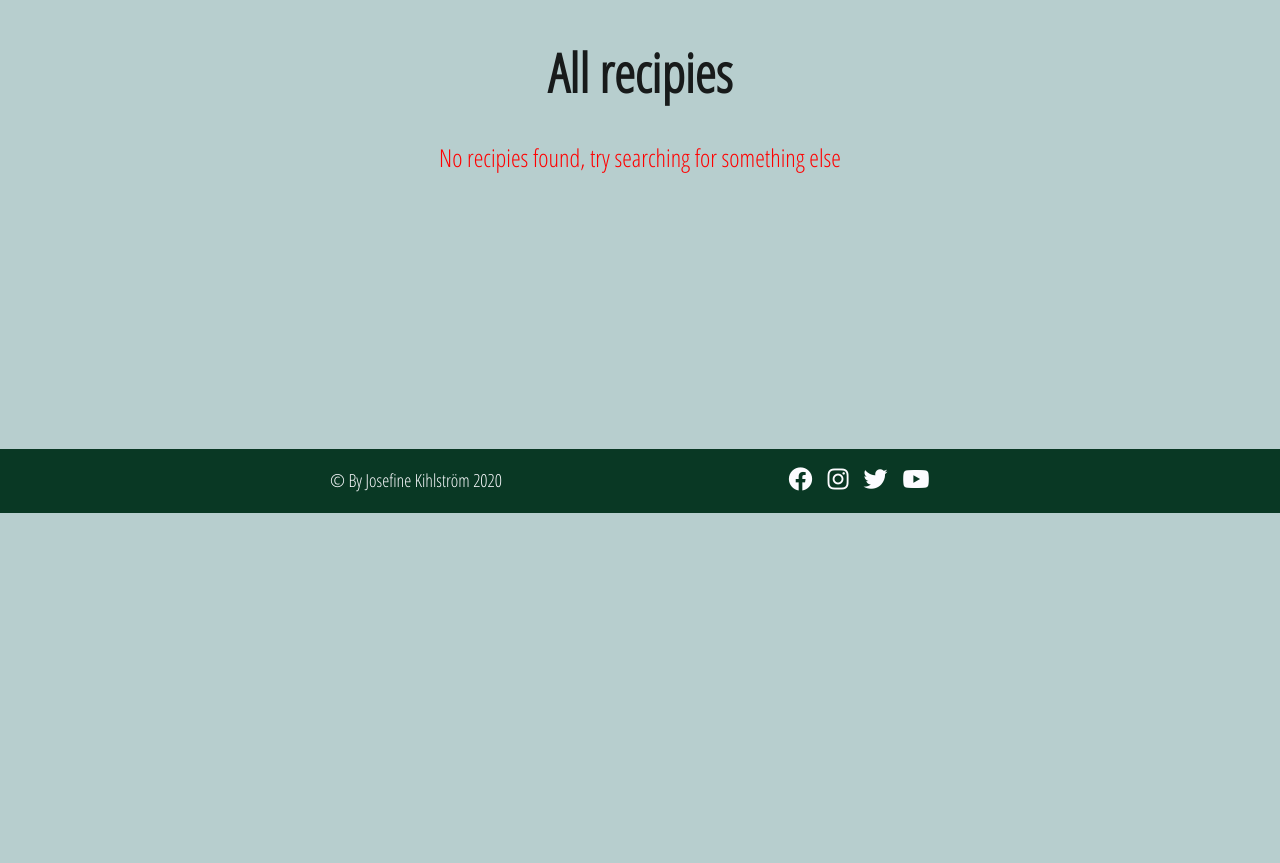
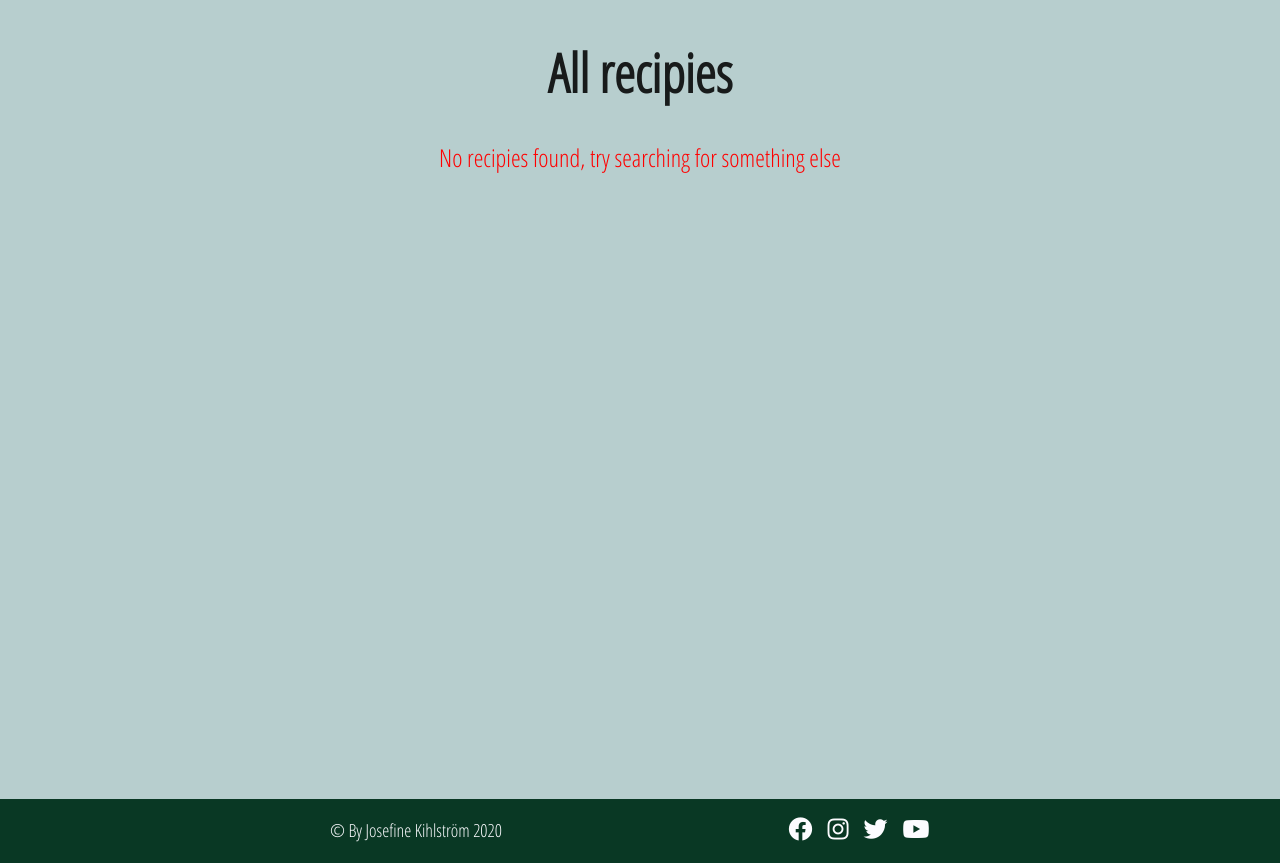
Before and after one commit to Code-Institute-Submissions/Kitchen, a Flask app: page /search in a window 1280 px wide. Shown: the part 621-1484 px from the top of the page. Before the commit the page ends 1134 px from the top, so only its background shows below. Run offline with Flask 2, Linux system fonts and the light colour scheme; data that the repository does not hold is empty; some libraries are stand-ins or nearby versions.

Commit message:
Change min height on recipe area

```diff
--- a/static/css/style.css
+++ b/static/css/style.css
@@ -176,7 +176,7 @@ main {
     background-color: #B7CECE;
     margin-bottom: 0px;
     padding: 10px;
-    min-height: 450px;
+    min-height: 100vh;
 }
 
 .card-image-position {
```
